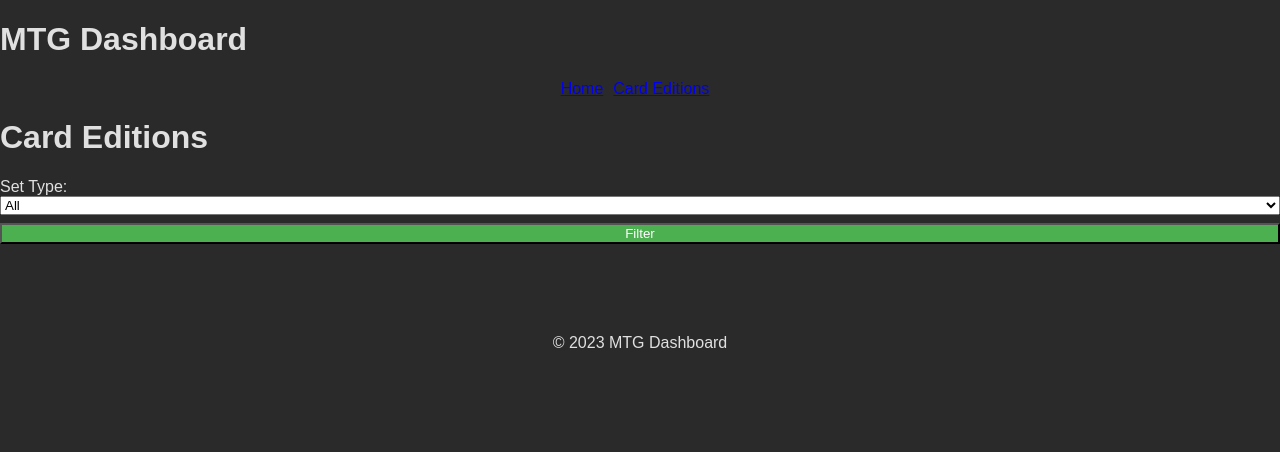
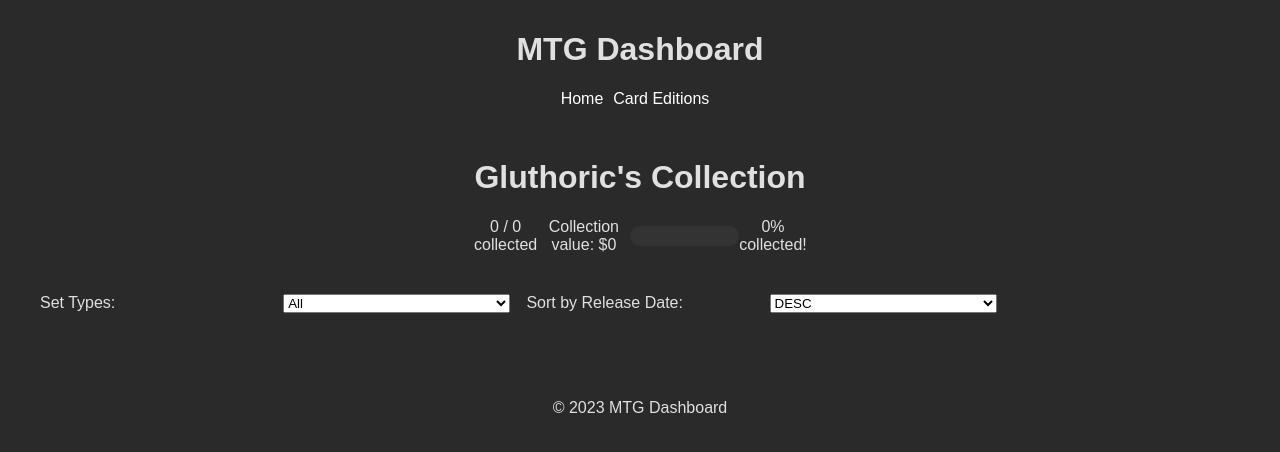
Before and after one commit to Gluthoric/Gluth-MTG, a Flask app: page /editions in a window 1280 px wide. Shown: the top 452 px of the page. Run offline with Flask 3, Linux system fonts and the light colour scheme.

Commit message:
Fix Favicon and Sorting Sets by Date

```diff
--- a/app.py
+++ b/app.py
@@ -1,5 +1,6 @@
-import os, re
-from flask import Flask, render_template, request, jsonify, redirect, url_for
+import os
+import re
+from flask import Flask, render_template, request, jsonify, redirect, url_for, send_from_directory
 from models import db, Card, Edition, Collection, Kiosk
 from dotenv import load_dotenv
 
@@ -24,24 +25,38 @@ def card_image(edition_name, scryfall_id):
     # Logic to fetch and display card images
     return f"/static/card_images/{edition_name}/{scryfall_id}"
 
-
 @app.route("/editions")
 def editions():
     page = request.args.get('page', 1, type=int)
     per_page = 20  # Number of editions per page
 
     set_type = request.args.get('set_type')
+    release_date = request.args.get('release_date', 'desc')
 
     query = Edition.query
 
     if set_type:
         query = query.filter_by(set_type=set_type)
 
+    if release_date.lower() == 'asc':
+        query = query.order_by(Edition.released_at.asc())
+    else:
+        query = query.order_by(Edition.released_at.desc())
+
     pagination = query.paginate(page=page, per_page=per_page, error_out=False)
     editions = pagination.items
     total_pages = pagination.pages
 
-    return render_template('editions.html', editions=pagination, page=page, total_pages=total_pages)
+    # Calculate total collection stats
+    total_cards_collected = sum(edition.collected_cards for edition in editions)
+    total_cards = sum(edition.card_count for edition in editions)
+    total_value = sum(edition.total_value for edition in editions)
+    percentage_collected = (total_cards_collected / total_cards) * 100 if total_cards else 0
+
+    return render_template('editions.html', editions=editions, page=page, total_pages=total_pages,
+                           total_cards_collected=total_cards_collected, total_cards=total_cards,
+                           total_value=total_value, percentage_collected=percentage_collected)
+
 
 def collector_number_sort_key(card):
     match = re.match(r'(\d+)(\D*)', card.collector_number)
@@ -102,7 +117,17 @@ def filter_cards():
             'rarity': card.rarity
         })
 
+    if 'release_date' in criteria and criteria['release_date'].lower() == 'asc':
+        query = query.join(Edition, Edition.id == Card.edition_id).order_by(Edition.released_at.asc())
+    else:
+        query = query.join(Edition, Edition.id == Card.edition_id).order_by(Edition.released_at.desc())
     return jsonify(result)
+
+
+@app.route('/favicon.ico')
+def favicon():
+    return send_from_directory(os.path.join(app.root_path, 'static'), 'favicon.ico')
+
 
 if __name__ == "__main__":
     app.run(debug=True)
--- a/static/filters.js
+++ b/static/filters.js
@@ -20,6 +20,7 @@ document.addEventListener('DOMContentLoaded', function() {
                 'Content-Type': 'application/json'
             },
             body: JSON.stringify({
+                release_date: sortSelect.value,
                 colors: selectedColors,
                 rarities: selectedRarities,
                 searchTerm: searchTerm,
--- a/static/styles.css
+++ b/static/styles.css
@@ -1,8 +1,8 @@
 /* Global Styles */
 body {
-    background-color: #121212;
-    color: #e0e0e0;
     font-family: Arial, sans-serif;
+    background-color: #1d1d1d;
+    color: #ffffff;
     margin: 0;
     padding: 0;
 }
@@ -19,6 +19,7 @@ body {
 }
 
 main {
+    padding: 20px;
     grid-column: 1;
 }
 
@@ -113,10 +114,12 @@ main {
 
 .card-img-top,
 .card-image,
-.set-icon {
+.set-icon,
+.edition-card img {
     width: 100%;
     height: auto;
     margin-bottom: 10px;
+    border-bottom: 1px solid #444;
 }
 
 .card-info,
@@ -166,6 +169,8 @@ main {
 .pagination {
     justify-content: center;
     margin-top: 1rem;
+    text-align: center;
+    margin: 20px 0;
 }
 
 .sorting-form {
@@ -190,11 +195,13 @@ main {
 }
 
 /* Set Header */
-.set-header {
+.set-header,
+.collection-header {
     display: flex;
     flex-direction: column;
     align-items: center;
     margin-bottom: 20px;
+    text-align: center;
 }
 
 .set-name {
@@ -219,14 +226,17 @@ main {
 }
 
 /* Header and Footer Styles */
-header,
-footer {
-    background-color: #1e1e1e;
+header {
+    background-color: #333;
+    color: white;
+    padding: 10px 0;
+    text-align: center;
 }
 
 footer {
     padding: 10px;
     text-align: center;
+    background-color: #1e1e1e;
 }
 
 /* Navigation Styles */
@@ -243,12 +253,18 @@ nav ul li {
     margin-right: 10px;
 }
 
+nav ul li a {
+    color: white;
+    text-decoration: none;
+}
+
 /* Button Styles */
 .button-container {
     margin-top: 20px;
 }
 
-.button {
+.button,
+.btn {
     display: inline-block;
     padding: 10px 20px;
     background-color: #4CAF50;
@@ -256,6 +272,13 @@ nav ul li {
     text-decoration: none;
     border-radius: 4px;
     margin-right: 10px;
+    border: none;
+    cursor: pointer;
+}
+
+.button:hover,
+.btn:hover {
+    background-color: #45a049;
 }
 
 /* Responsive Styles */
@@ -309,16 +332,56 @@ footer,
     color: #ffd700;
 }
 
-.grid-container {
+.grid-container,
+.edition-filters {
     display: grid;
     grid-template-columns: repeat(auto-fill, minmax(200px, 1fr));
     gap: 16px;
     padding: 20px;
+    justify-content: center;
 }
-.grid-item {
+
+.grid-item,
+.edition-card {
     background-color: #f5f5f5;
     border: 1px solid #ddd;
     padding: 20px;
     border-radius: 8px;
     text-align: center;
 }
+
+.edition-card {
+    background-color: #2c2c2c;
+    border: 1px solid #444;
+    border-radius: 10px;
+    overflow: hidden;
+    text-align: center;
+    width: 200px;
+    padding: 10px;
+}
+
+.edition-card h3 {
+    margin: 10px 0;
+}
+
+.edition-card p {
+    margin: 5px 0;
+}
+
+.collection-stats {
+    display: flex;
+    justify-content: space-around;
+    align-items: center;
+}
+
+.progress-bar {
+    width: 50%;
+    background-color: #333;
+    border-radius: 10px;
+    overflow: hidden;
+}
+
+.progress {
+    height: 20px;
+    background-color: #4caf50;
+}
--- a/templates/editions.html
+++ b/templates/editions.html
@@ -1,52 +1,98 @@
-
-{% extends 'base.html' %}
-{% block title %}Card Editions{% endblock %}
+{% extends "base.html" %}
 
 {% block head %}
     <link rel="stylesheet" href="{{ url_for('static', filename='styles.css') }}">
     <script src="{{ url_for('static', filename='filters.js') }}" defer></script>
 {% endblock %}
 
+{% block title %}Gluthoric's Collection{% endblock %}
+
 {% block content %}
-<h1>Card Editions</h1>
-
-<div>
-    <form action="{{ url_for('editions') }}" method="get" class="filter-form">
-        <div class="form-group">
-            <label for="set_type">Set Type:</label>
-            <select name="set_type" id="set_type" class="form-control">
-                <option value="">All</option>
-
-                {% for set_type in ['token', 'duel_deck', 'promo', 'masters', 'expansion', 'memorabilia', 'box', 'commander', 'draft_innovation', 'masterpiece', 'minigame', 'core', 'starter', 'alchemy', 'from_the_vault', 'archenemy', 'treasure_chest', 'funny', 'premium_deck', 'vanguard', 'spellbook', 'arsenal', 'planechase'] %}
-                    <option value="{{ set_type }}" {% if request.args.get('set_type') == set_type %}selected{% endif %}>{{ set_type.title() }}</option>
-                {% endfor %}
-
-            </select>
+<div class="collection-header">
+    <h1>Gluthoric's Collection</h1>
+    <div class="collection-stats">
+        <span>{{ total_cards_collected }} / {{ total_cards }} collected</span>
+        <span>Collection value: ${{ total_value }}</span>
+        <div class="progress-bar">
+            <div class="progress" style="width: {{ percentage_collected }}%;"></div>
         </div>
-        <button type="submit" class="btn btn-primary">Filter</button>
-    </form>
+        <span>{{ percentage_collected }}% collected!</span>
+    </div>
 </div>
 
-<div id="editions-container" class="grid-container">
-    {% for edition in editions.items %}
-        <div class="grid-item">
-            <div class="edition">
-                {% if edition.icon_svg_uri %}
-                    <img src="{{ edition.icon_svg_uri }}" alt="{{ edition.name }} icon" class="edition-icon">
-                {% endif %}
-                <h3><a href="{{ url_for('edition_view', edition_name=edition.name) }}">{{ edition.name }}</a></h3>
-                <p>Released: {{ edition.released_at }}</p>
-            </div>
+<div class="edition-filters">
+    <label for="set-type">Set Types:</label>
+    <select name="set_type" id="set-type" class="form-control" onchange="applyFilter()">
+        <option value="">All</option>
+        <option value="Special Set">Special Set</option>
+        <option value="Sealed Set">Sealed Set</option>
+        <option value="Commander">Commander</option>
+        <option value="token" {% if request.args.get("set_type") == "token" %}selected{% endif %}>Token</option>
+        <option value="duel_deck" {% if request.args.get("set_type") == "duel_deck" %}selected{% endif %}>Duel_Deck</option>
+        <option value="promo" {% if request.args.get("set_type") == "promo" %}selected{% endif %}>Promo</option>
+        <option value="masters" {% if request.args.get("set_type") == "masters" %}selected{% endif %}>Masters</option>
+        <option value="expansion" {% if request.args.get("set_type") == "expansion" %}selected{% endif %}>Expansion</option>
+        <option value="memorabilia" {% if request.args.get("set_type") == "memorabilia" %}selected{% endif %}>Memorabilia</option>
+        <option value="box" {% if request.args.get("set_type") == "box" %}selected{% endif %}>Box</option>
+        <option value="commander" {% if request.args.get("set_type") == "commander" %}selected{% endif %}>Commander</option>
+        <option value="draft_innovation" {% if request.args.get("set_type") == "draft_innovation" %}selected{% endif %}>Draft_Innovation</option>
+        <option value="masterpiece" {% if request.args.get("set_type") == "masterpiece" %}selected{% endif %}>Masterpiece</option>
+        <option value="minigame" {% if request.args.get("set_type") == "minigame" %}selected{% endif %}>Minigame</option>
+        <option value="core" {% if request.args.get("set_type") == "core" %}selected{% endif %}>Core</option>
+        <option value="starter" {% if request.args.get("set_type") == "starter" %}selected{% endif %}>Starter</option>
+        <option value="alchemy" {% if request.args.get("set_type") == "alchemy" %}selected{% endif %}>Alchemy</option>
+        <option value="from_the_vault" {% if request.args.get("set_type") == "from_the_vault" %}selected{% endif %}>From_The_Vault</option>
+        <option value="archenemy" {% if request.args.get("set_type") == "archenemy" %}selected{% endif %}>Archenemy</option>
+        <option value="treasure_chest" {% if request.args.get("set_type") == "treasure_chest" %}selected{% endif %}>Treasure_Chest</option>
+        <option value="funny" {% if request.args.get("set_type") == "funny" %}selected{% endif %}>Funny</option>
+        <option value="premium_deck" {% if request.args.get("set_type") == "premium_deck" %}selected{% endif %}>Premium_Deck</option>
+        <option value="vanguard" {% if request.args.get("set_type") == "vanguard" %}selected{% endif %}>Vanguard</option>
+        <option value="spellbook" {% if request.args.get("set_type") == "spellbook" %}selected{% endif %}>Spellbook</option>
+        <option value="arsenal" {% if request.args.get("set_type") == "arsenal" %}selected{% endif %}>Arsenal</option>
+        <option value="planechase" {% if request.args.get("set_type") == "planechase" %}selected{% endif %}>Planechase</option>
+    </select>
+
+    <label for="release-date">Sort by Release Date:</label>
+    <select name="release_date" id="release-date" class="form-control" onchange="applyFilter()">
+        <option value="desc" {{ 'selected' if request.args.get('release_date', 'desc') == 'desc' else '' }}>DESC</option>
+        <option value="asc" {{ 'selected' if request.args.get('release_date') == 'asc' else '' }}>ASC</option>
+    </select>
+
+</div>
+
+<div class="edition-grid">
+    {% for edition in editions %}
+        <div class="edition-card">
+            <a href="{{ url_for('edition_view', edition_name=edition.name) }}">
+                <img src="{{ edition.icon_svg_uri }}" alt="{{ edition.name }}" class="edition-icon">
+                <h3>{{ edition.name }}</h3>
+                <p>{{ edition.set_type }}</p>
+                <p>Released on: {{ edition.released_at }}</p>
+                <p>Cards Collected: {{ edition.collected_cards }} / {{ edition.card_count }}</p>
+                <p>Value: ${{ edition.total_value }}</p>
+                <button class="btn">View Set</button>
+            </a>
         </div>
     {% endfor %}
 </div>
 
 <div class="pagination">
-    {% if editions.has_prev %}
-        <a href="{{ url_for('editions', page=editions.prev_num, set_type=request.args.get('set_type')) }}" class="btn btn-info">Previous</a>
+    {% if page > 1 %}
+        <a href="{{ url_for('editions', page=page-1) }}" class="btn btn-info">Previous</a>
     {% endif %}
-    {% if editions.has_next %}
-        <a href="{{ url_for('editions', page=editions.next_num, set_type=request.args.get('set_type')) }}" class="btn btn-info">Next</a>
+    {% if page < total_pages %}
+        <a href="{{ url_for('editions', page=page+1) }}" class="btn btn-info">Next</a>
     {% endif %}
 </div>
+
+<script>
+    function applyFilter() {
+        const setType = document.getElementById('set-type').value;
+        const releaseDate = document.getElementById('release-date').value;
+        const url = new URL(window.location.href);
+        url.searchParams.set('set_type', setType);
+        url.searchParams.set('release_date', releaseDate);
+        window.location.href = url.href;
+    }
+</script>
 {% endblock %}
```
Also changed, not shown: init_db.py (added, +9 -0 lines), models.py (+16 -0 lines), templates/edition_view.html (+32 -12 lines), static/favi.ico.webp (added), static/favicon.ico (added).
